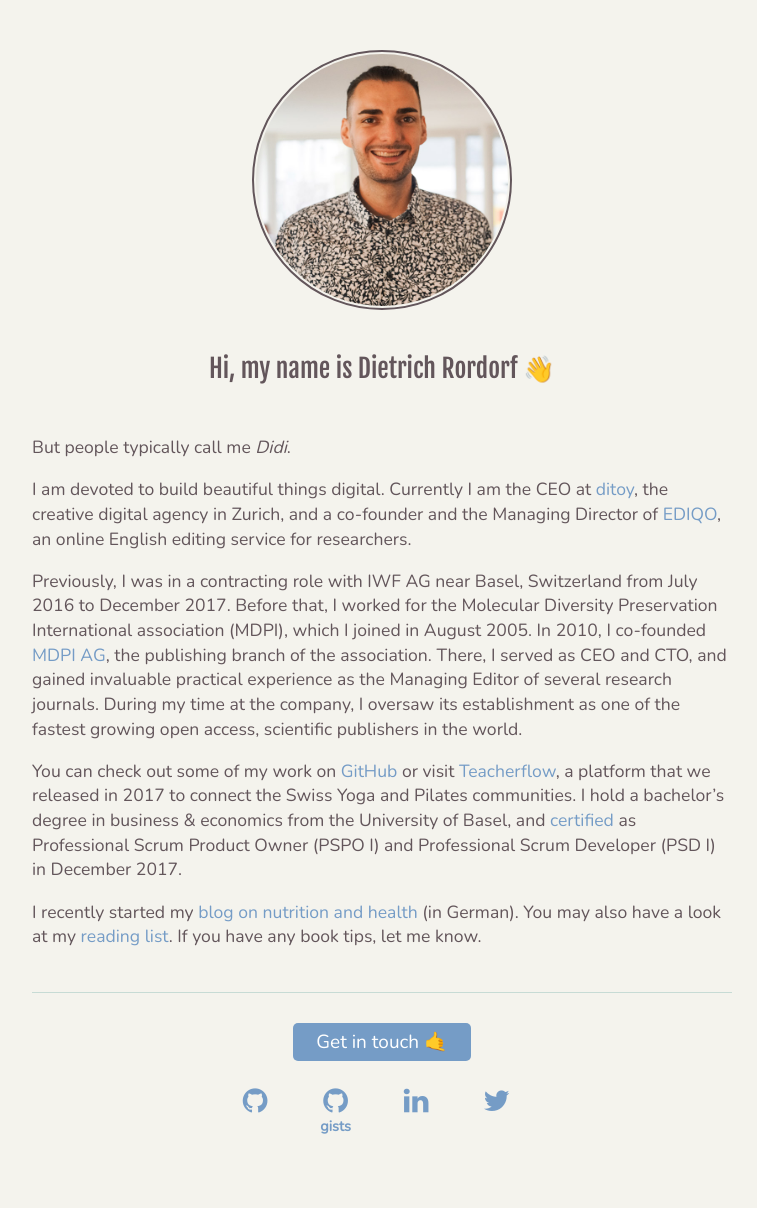
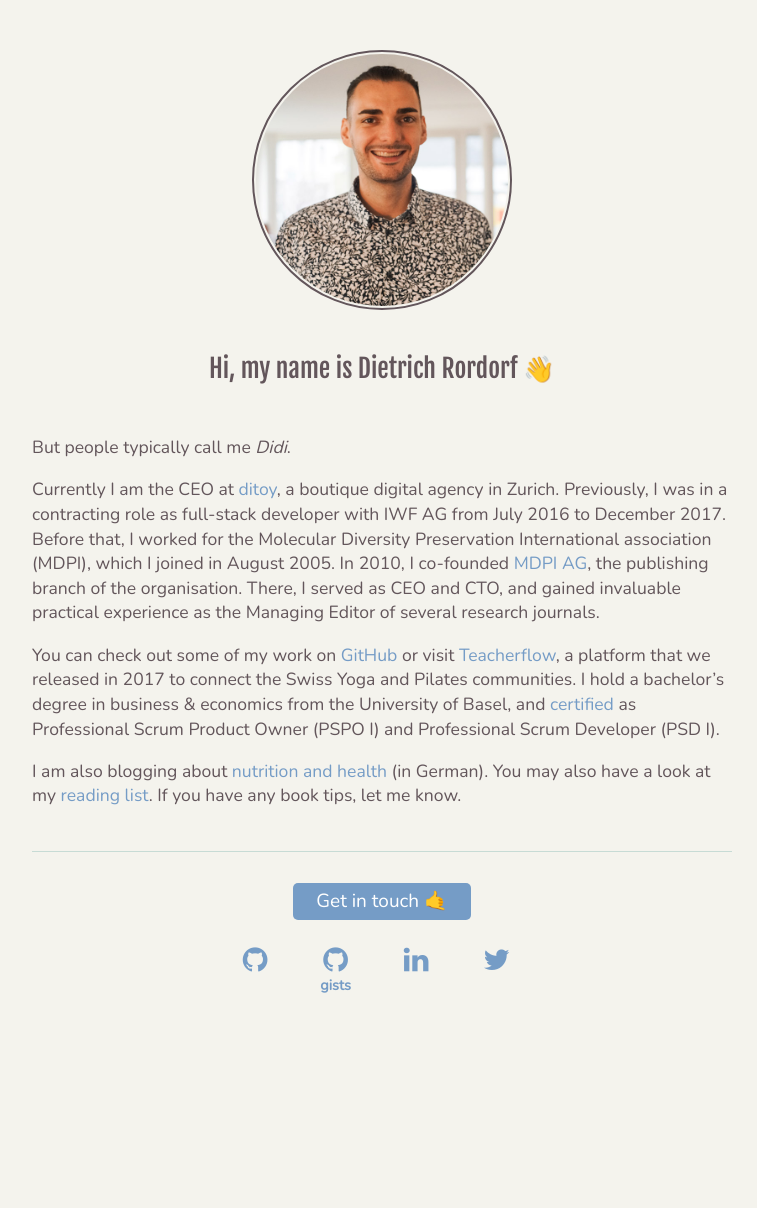
Before and after one commit to rordi/rordi.github.io, a Jekyll site: the page built from index.md, in a window 1280 px wide. Shown: the whole page, without its empty margins (258-1015 px from the left). Built offline with Jekyll 4.4.1, drawn with Linux system fonts in a browser that asks for light colours; after the commit the page ends 1068 px from its top, so only the background shows below that.

Commit message:
Update index.md

```diff
--- a/index.md
+++ b/index.md
@@ -10,18 +10,8 @@ title: Dietrich Rordorf
 
 But people typically call me *Didi*.
 
-I am devoted to build beautiful things digital. Currently I am the CEO at [ditoy](https://www.ditoy.com/), the creative digital agency in Zurich, and a co-founder and the Managing Director of [EDIQO](https://www.ediqo.com), an online English editing service for researchers.
+Currently I am the CEO at [ditoy](https://www.ditoy.com/), a boutique digital agency in Zurich. Previously, I was in a contracting role as full-stack developer with IWF AG from July 2016 to December 2017. Before that, I worked for the Molecular Diversity Preservation International association (MDPI), which I joined in August 2005. In 2010, I co-founded [MDPI AG](http://www.mdpi.com), the publishing branch of the organisation. There, I served as CEO and CTO, and gained invaluable practical experience as the Managing Editor of several research journals.
 
-Previously, I was in a contracting role with IWF AG near Basel, Switzerland from July 2016 to December 2017. Before that,
-I worked for the Molecular Diversity Preservation International association (MDPI), which I joined in August 2005. In 2010,
-I co-founded [MDPI AG](http://www.mdpi.com), the publishing branch of the association. There, I served as CEO and CTO, and
-gained invaluable practical experience as the Managing Editor of several research journals. During my time at the company,
-I oversaw its establishment as one of the fastest growing open access, scientific publishers in the
-world.
+You can check out some of my work on [GitHub](https://github.com/rordi/) or visit [Teacherflow](https://www.teacherflow.ch), a platform that we released in 2017 to connect the Swiss Yoga and Pilates communities. I hold a bachelor’s degree in business & economics from the University of Basel, and [certified](https://www.scrum.org/user/298081) as Professional Scrum Product Owner (PSPO I) and Professional Scrum Developer (PSD I).
 
-You can check out some of my work on [GitHub](https://github.com/rordi/) or visit [Teacherflow](https://www.teacherflow.ch),
-a platform that we released in 2017 to connect the Swiss Yoga and Pilates communities. I hold a bachelor's degree in business & economics from the University of Basel, and [certified](https://www.scrum.org/user/298081)
-as Professional Scrum Product Owner (PSPO I) and Professional Scrum Developer (PSD I) in December 2017.
-
-
-I recently started my [blog on nutrition and health](https://www.meinflow.com/) (in German). You may also have a look at my [reading list](./reading-list.html). If you have any book tips, let me know.
+I am also blogging about [nutrition and health](https://www.meinflow.com/) (in German). You may also have a look at my [reading list](./reading-list.html). If you have any book tips, let me know.
```
